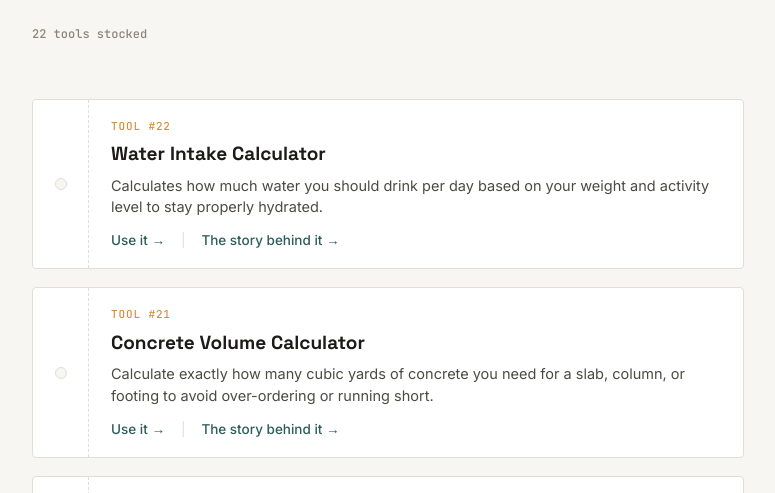
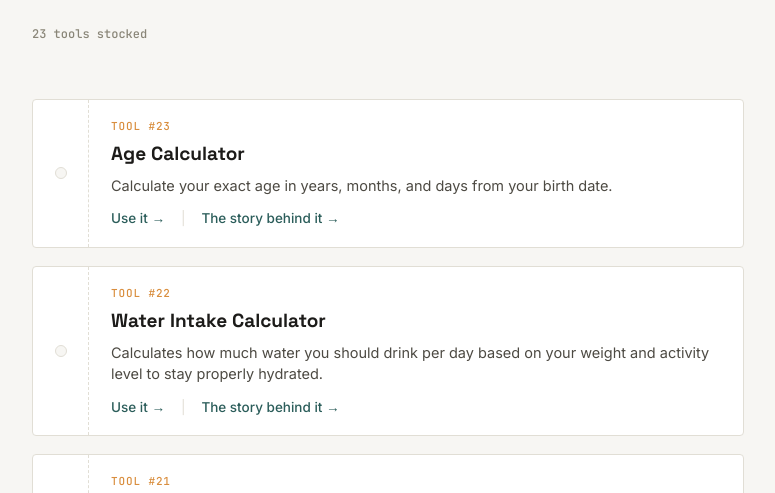
Before and after one commit to herrakall18-cyber/Toolbox, a plain HTML site: page index.html in a window 1280 px wide. Shown: the part 233-726 px from the top of the page, without its empty margins (252-1027 px from the left). Drawn offline with Linux system fonts and the light colour scheme.

Commit message:
Autonomous agent: update index.html

```diff
--- a/index.html
+++ b/index.html
@@ -141,10 +141,23 @@
       <div class="mark">Workshop catalog</div>
       <h1>ToolsForUse</h1>
       <p class="tagline">Small, free tools â€” and the actual problem each one was built to solve.</p>
-      <div class="count">22 tools stocked</div>
+      <div class="count">23 tools stocked</div>
     </header>
 
     <div class="rack">
+      <div class="tag">
+        <div class="punch"></div>
+        <div class="body">
+          <div class="label-row">Tool #23</div>
+          <h3><a href="/tools/age-calculator/">Age Calculator</a></h3>
+          <p>Calculate your exact age in years, months, and days from your birth date.</p>
+          <div class="links">
+            <a href="/tools/age-calculator/">Use it &rarr;</a>
+            <span class="sep">|</span>
+            <a href="/blog/age-calculator/">The story behind it &rarr;</a>
+          </div>
+        </div>
+      </div>
       <div class="tag">
         <div class="punch"></div>
         <div class="body">
```
